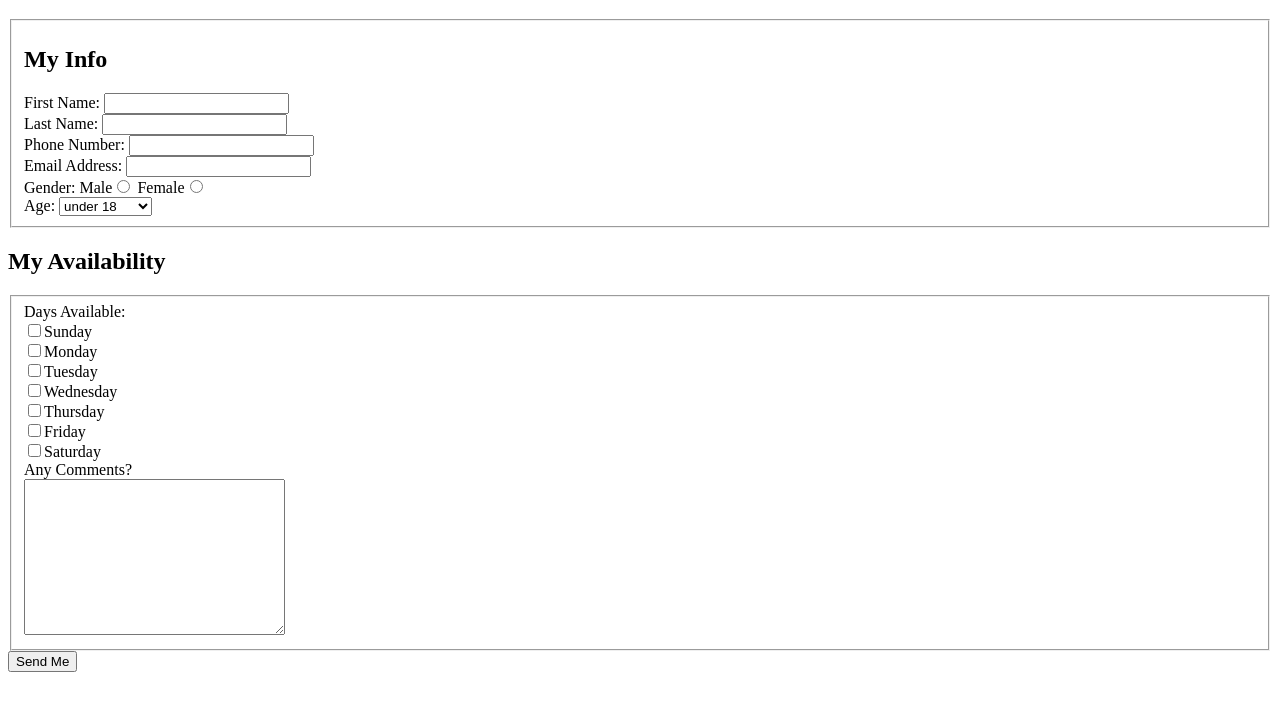
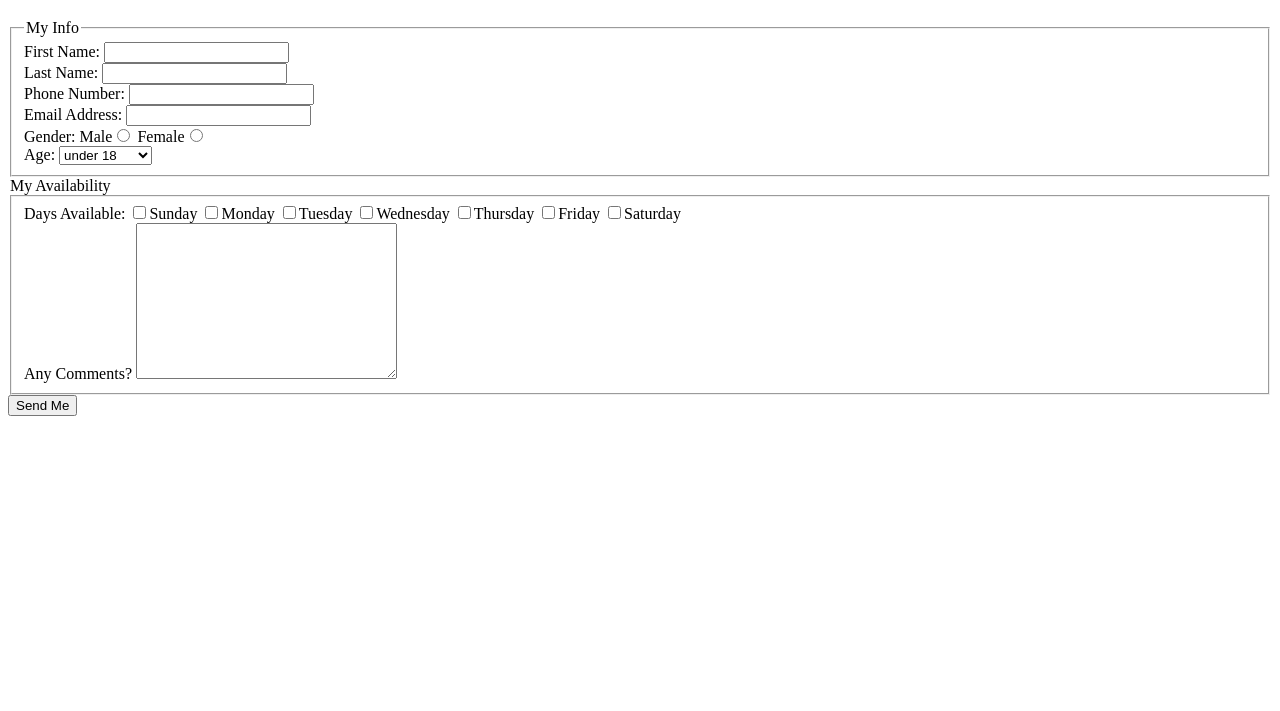
Before and after one commit to gtoledorodriguez/ITMD-361_Lab-4, a plain HTML site: page index.html in a window 1280 px wide. Shown: the part 61-772 px from the top of the page. Drawn offline with Linux system fonts and the light colour scheme.

Commit message:
Delete <br>, added <legend>

```diff
--- a/index.html
+++ b/index.html
@@ -9,7 +9,7 @@
       <h1>Volunteer Form</h1>
       <fieldset>
         <!-- <legend>Volunteer Form</legend> -->
-        <h2>My Info</h2>
+        <legend>My Info</legend>
         <div>
           <label>First Name: <input type="text" name="first_name_field"></label>
         </div>
@@ -50,22 +50,22 @@
 
       </fieldset>
 
-      <h2>My Availability</h2>
+      <legend>My Availability</legend>
       <fieldset>
         <!-- <legend>My Availability</legend> -->
         <div>
-          <label>Days Available: </label><br>
-          <label><input type="checkbox" name="available_field[]" value="Sunday">Sunday</label><br>
-          <label><input type="checkbox" name="available_field[]" value="Monday">Monday</label><br>
-          <label><input type="checkbox" name="available_field[]" value="Tuesday">Tuesday</label><br>
-          <label><input type="checkbox" name="available_field[]" value="Wednesday">Wednesday</label><br>
-          <label><input type="checkbox" name="available_field[]" value="Thursday">Thursday</label><br>
-          <label><input type="checkbox" name="available_field[]" value="Friday">Friday</label><br>
-          <label><input type="checkbox" name="available_field[]" value="Saturday">Saturday</label><br>
+          <label>Days Available: </label>
+          <label><input type="checkbox" name="available_field[]" value="Sunday">Sunday</label>
+          <label><input type="checkbox" name="available_field[]" value="Monday">Monday</label>
+          <label><input type="checkbox" name="available_field[]" value="Tuesday">Tuesday</label>
+          <label><input type="checkbox" name="available_field[]" value="Wednesday">Wednesday</label>
+          <label><input type="checkbox" name="available_field[]" value="Thursday">Thursday</label>
+          <label><input type="checkbox" name="available_field[]" value="Friday">Friday</label>
+          <label><input type="checkbox" name="available_field[]" value="Saturday">Saturday</label>
         </div>
 
         <div>
-          <label>Any Comments? </label><br>
+          <label>Any Comments? </label>
           <textarea name="comments_field" rows="10" cols="30"></textarea>
         </div>
 
```
